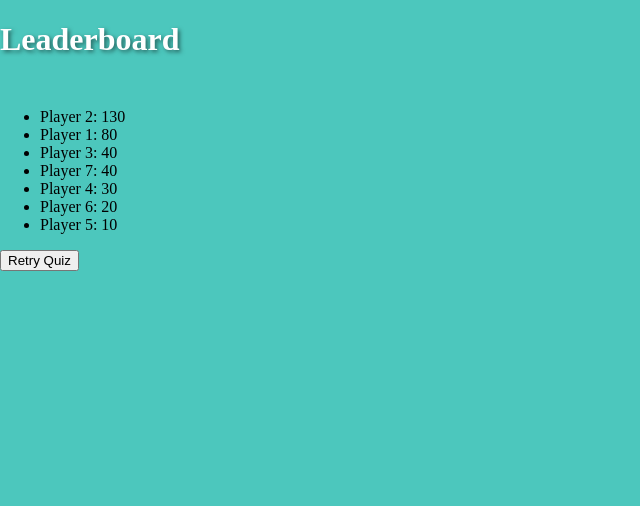
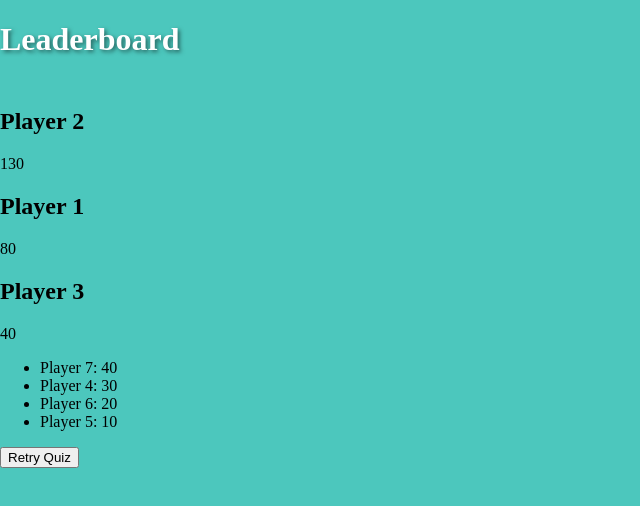
Before and after one commit to ramsestrejo/agilearning-games-plugin, a React (Vite) app in the folder client/: page /leaderboard in a window 1280 px wide. Shown: the top 506 px of the page, without its empty margins (0-640 px from the left). Built offline with nearby package versions, Linux system fonts and the light colour scheme.

Commit message:
updates leaderboard so top three scores appear in their own section first

```diff
--- a/client/src/components/QuizGame/Leaderboard.jsx
+++ b/client/src/components/QuizGame/Leaderboard.jsx
@@ -19,8 +19,16 @@ const Leaderboard = ({ score, resetGame }) => {
      return (
           <div className="leaderboard">
             <h1>Leaderboard</h1>
-            <ul>
-            {sortedLeaderboardData.map((entry, index) => (
+            <div className="top-scores">
+                {sortedLeaderboardData.slice(0, 3).map((entry, index) => (
+                    <div className="top-score" key={index}>
+                        <h2>{entry.playerName}</h2>
+                        <p>{entry.score}</p>
+                    </div>
+                ))}
+            </div>
+            <ul className="rest-of-scores">
+                {sortedLeaderboardData.slice(3).map((entry, index) => (
                     <li key={index}>
                         {entry.playerName}: {entry.score}
                     </li>
```
